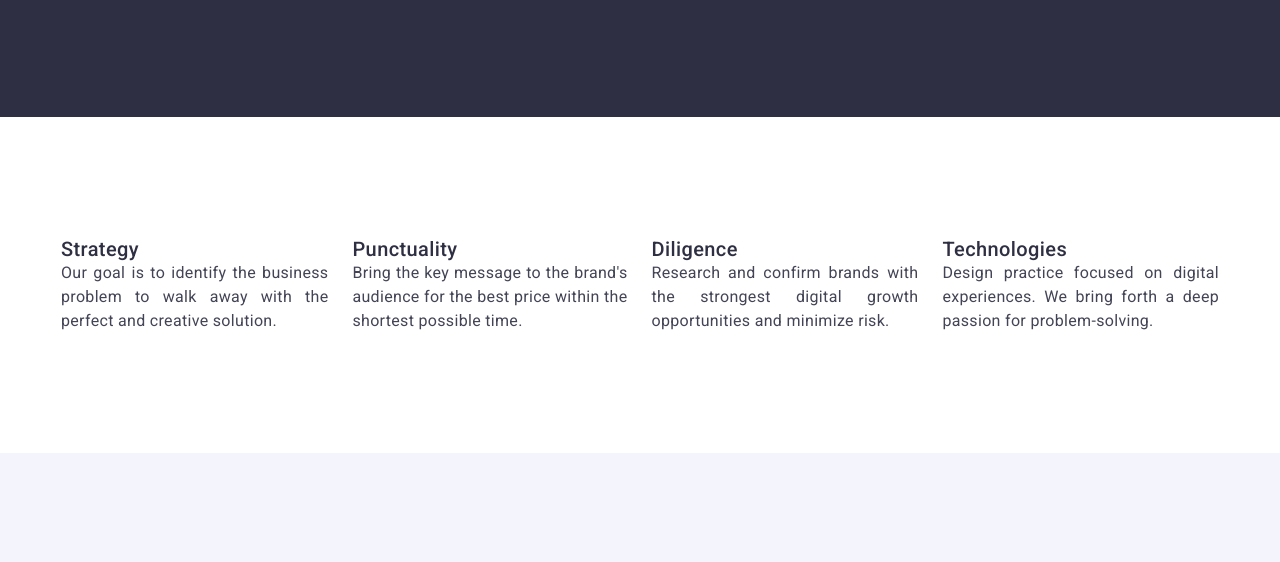
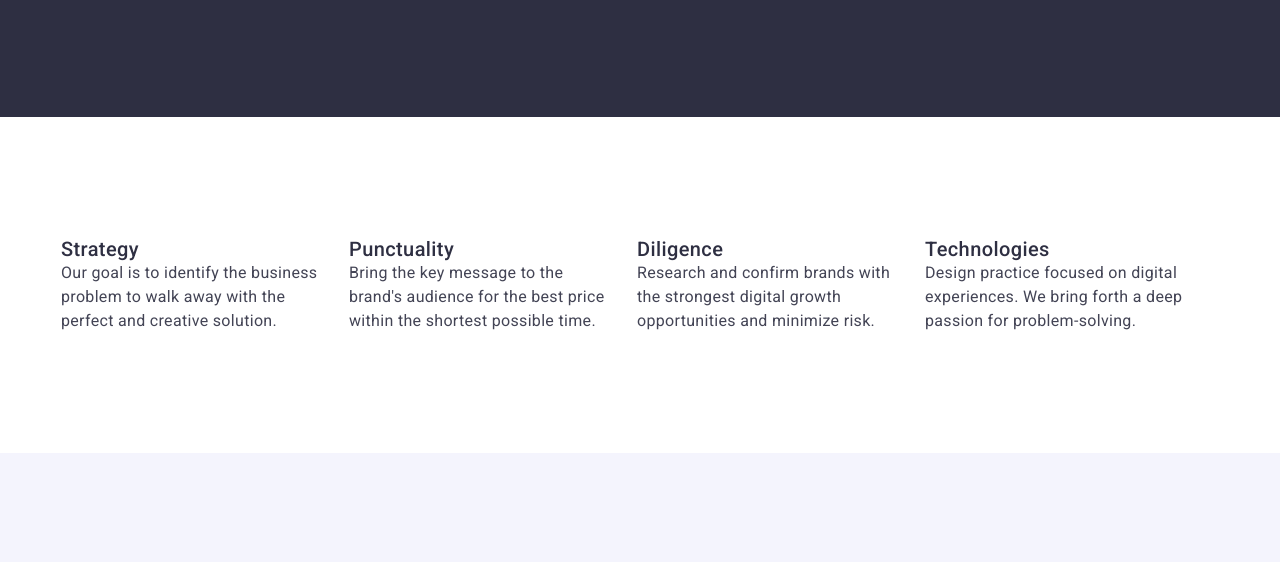
Before and after one commit to Dmitriy0212/goit-markup-hw-06, a plain HTML site: page index.html in a window 1280 px wide. Shown: the part 238-800 px from the top of the page. Drawn offline with nearby package versions, Linux system fonts and the light colour scheme.

Commit message:
fix-style

```diff
--- a/css/styles.css
+++ b/css/styles.css
@@ -276,11 +276,11 @@ img {
 .section-title-list {
   display: flex;
   gap: 24px;
-  justify-content: space-around;
 }
 
 .section-title-list-card {
-  text-align: justify;
+  text-align: start;
+  width: 264px;
 }
 
 .header-list {
```
